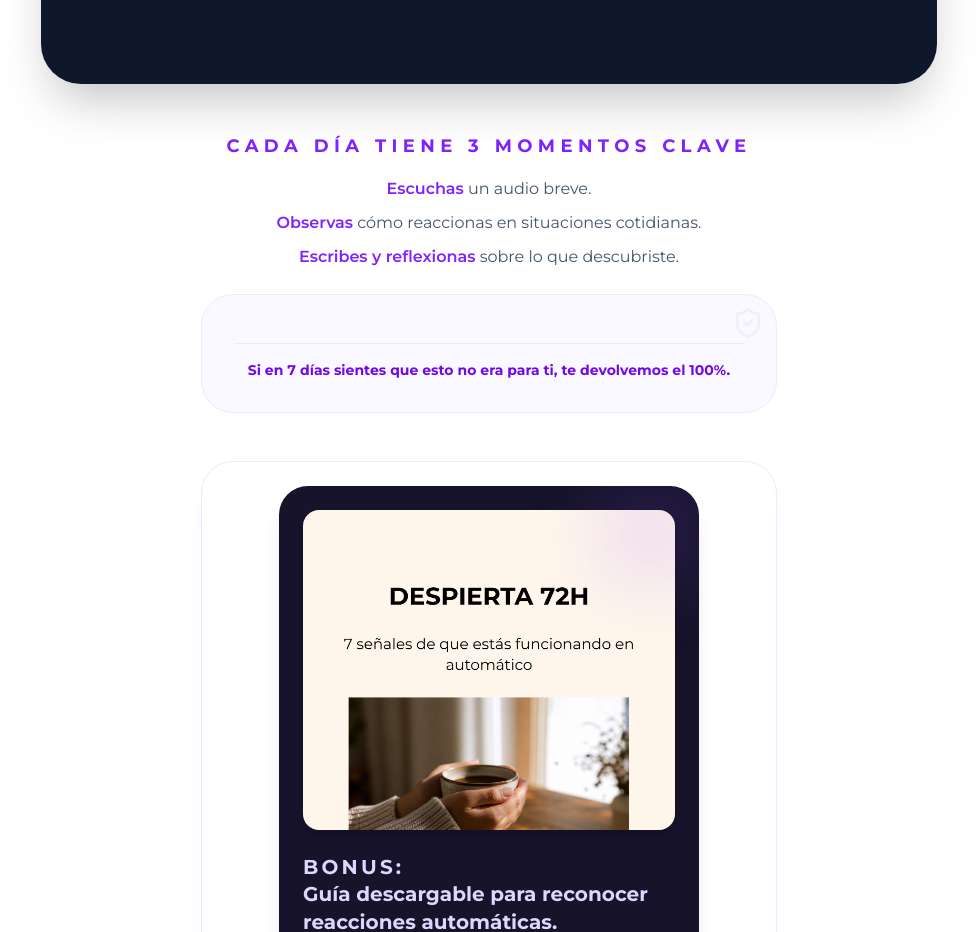
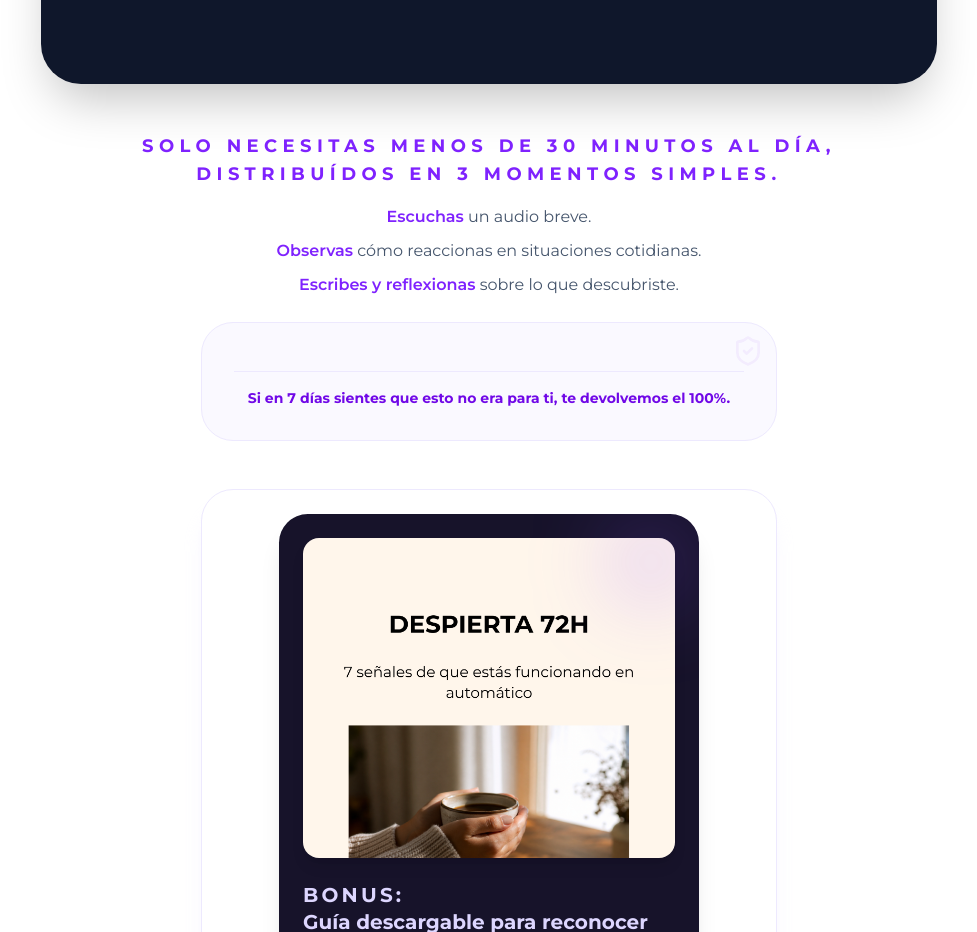
Before and after one commit to cursossolange/despierta-72h, a React (Vite) app: page / in a window 1280 px wide. Shown: the part 3800-4732 px from the top of the page, without its empty margins (151-1128 px from the left). Built offline with nearby package versions, Linux system fonts and the light colour scheme; no server answers.

Commit message:
Update LandingPage.tsx

```diff
--- a/src/components/LandingPage.tsx
+++ b/src/components/LandingPage.tsx
@@ -386,7 +386,7 @@ tu mente empieza a sentirse más tranquila y menos cansada.
 {/* Tres momentos clave */}
 <div className="max-w-4xl mx-auto mb-5 md:mb-6">
   <h3 className="text-base md:text-lg font-black text-violet-600 uppercase tracking-[0.3em] text-center mb-4">
-    Cada día tiene 3 momentos clave
+    Solo necesitas menos de 30 minutos al día, distribuídos en 3 momentos simples.
   </h3>
 
  <p className="text-sm md:text-base text-slate-600 text-center leading-relaxed max-w-2xl mx-auto space-y-2">
```
